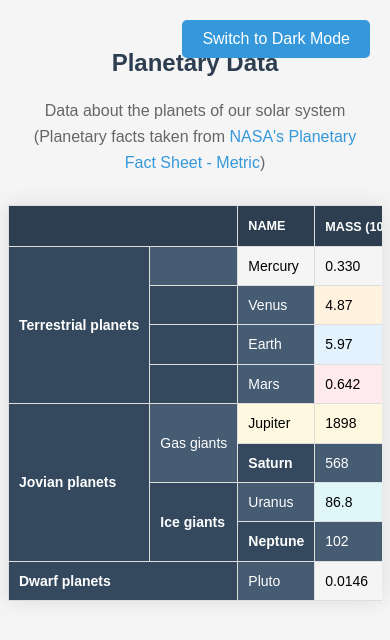
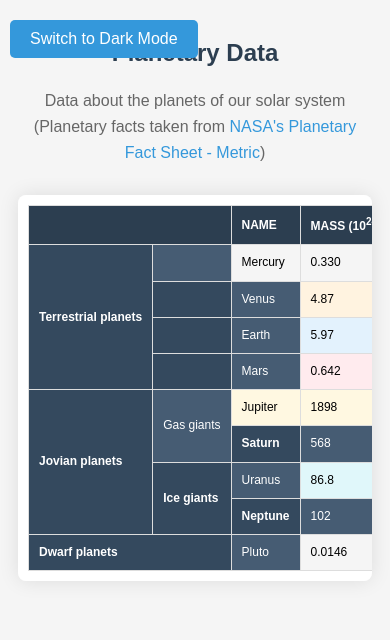
Before and after one commit to Balagovind-8/Planet-data, a plain HTML site: page index.html in a window 390 px wide. Drawn offline with Linux system fonts and the light colour scheme.

Commit message:
Update styles.css

```diff
--- a/styles.css
+++ b/styles.css
@@ -92,13 +92,18 @@ td a:hover {
 
 /* Responsive design */
 @media (max-width: 768px) {
+    body {
+        padding: 10px;
+    }
+
     .container {
-        margin: 0 -20px;
-        border-radius: 0;
+        margin: 0;
+        padding: 10px;
     }
 
     table {
         font-size: 14px;
+        width: 100%;
     }
 
     th, td {
@@ -107,6 +112,32 @@ td a:hover {
 
     h1 {
         font-size: 24px;
+    }
+
+    /* Adjust button position on mobile */
+    .mode-toggle {
+        position: fixed;
+        top: 10px;
+        left: 10px;
+        z-index: 1000;
+    }
+
+    #toggle-mode {
+        padding: 8px 15px;
+        font-size: 1em;
+    }
+
+    /* Make the table horizontally scrollable */
+    .container {
+        overflow-x: auto;
+    }
+
+    table {
+        min-width: 600px; /* Prevent the table from shrinking too small */
+    }
+
+    th, td {
+        font-size: 12px;
     }
 }
 
```
